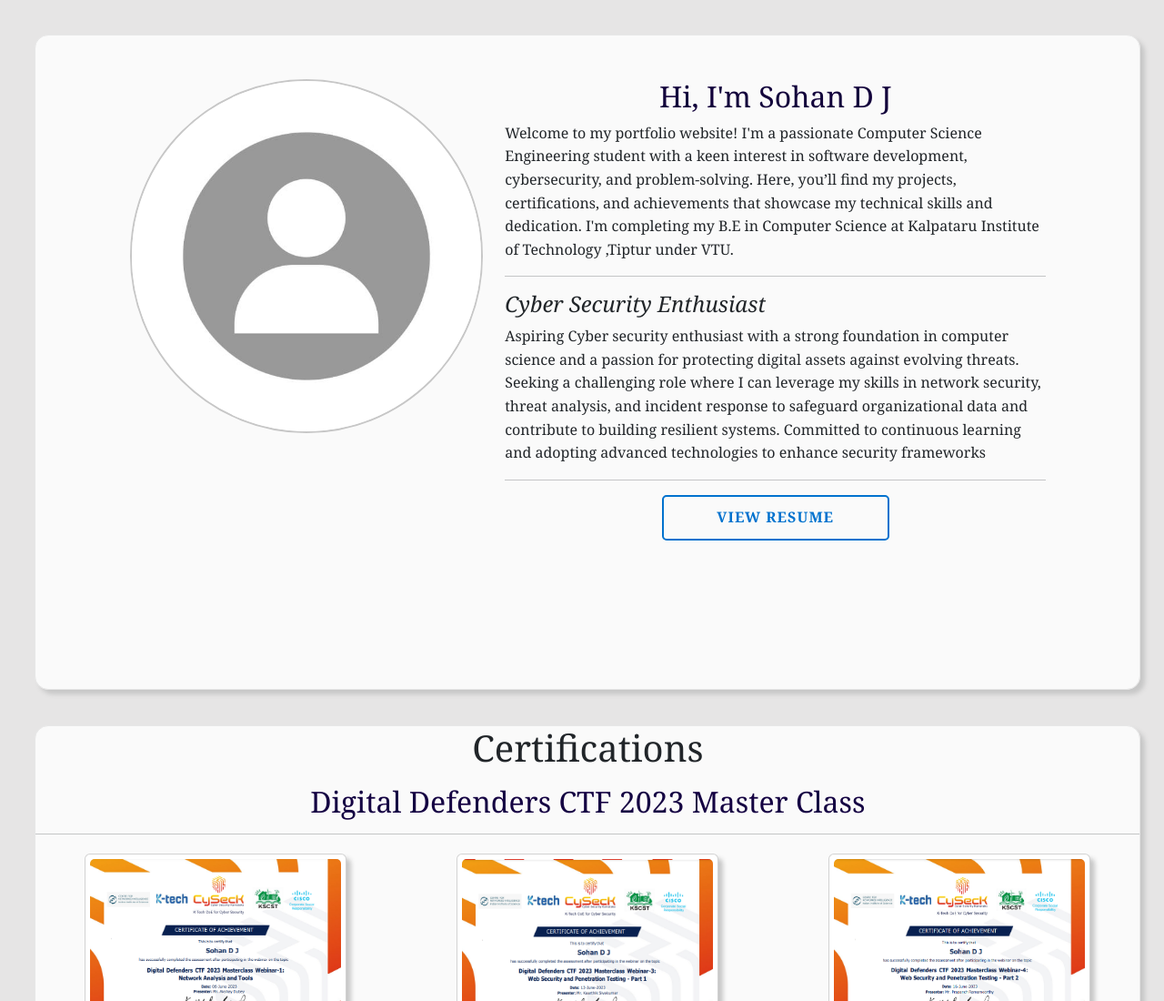
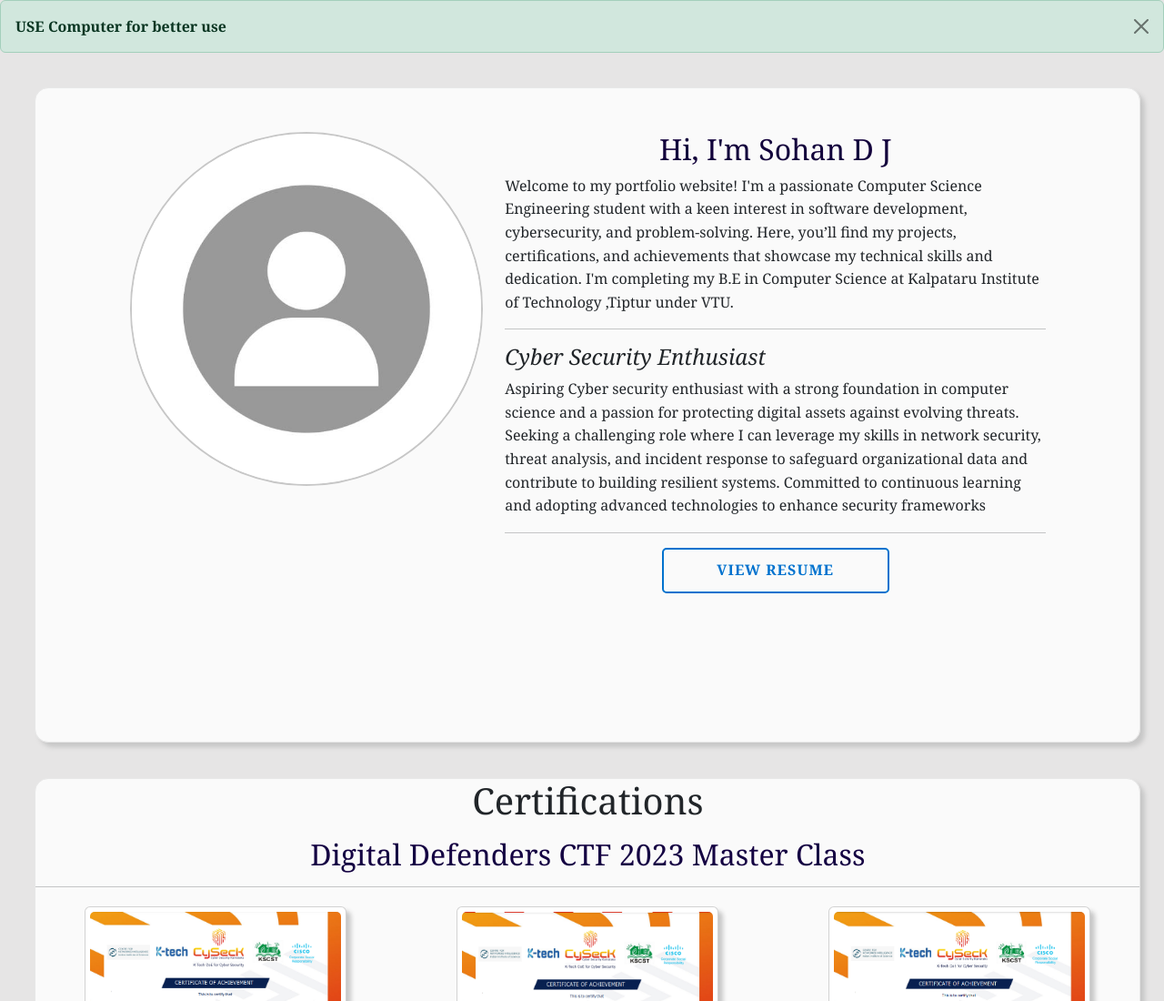
Before and after one commit to sohandj/portfolio, a plain HTML site: page index.html in a window 1280 px wide. Shown: the top 1100 px of the page at 91% size. Drawn offline with nearby package versions, Linux system fonts and the light colour scheme; a script that the page names is missing.

Commit message:
Update index.html

```diff
--- a/index.html
+++ b/index.html
@@ -11,6 +11,10 @@
 </head>
 
 <body style="background-color: rgb(230, 229, 229);">
+    <div class="alert alert-success alert-dismissible fade show" role="alert">
+  <strong>USE Computer for better use</strong>
+  <button type="button" class="btn-close" data-bs-dismiss="alert" aria-label="Close"></button>
+</div>
     <!-- Main Content -->
 
     <div class="contentfull ">
```
